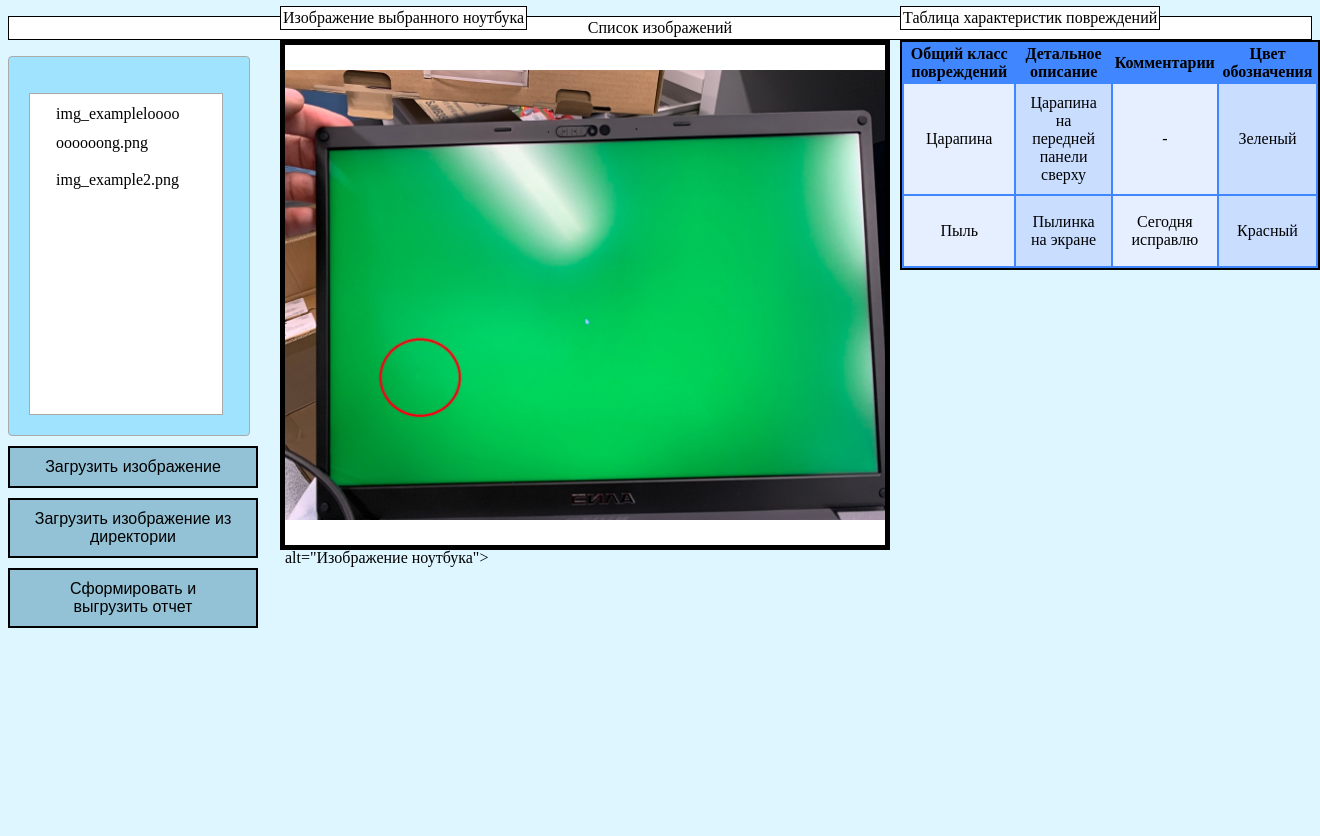
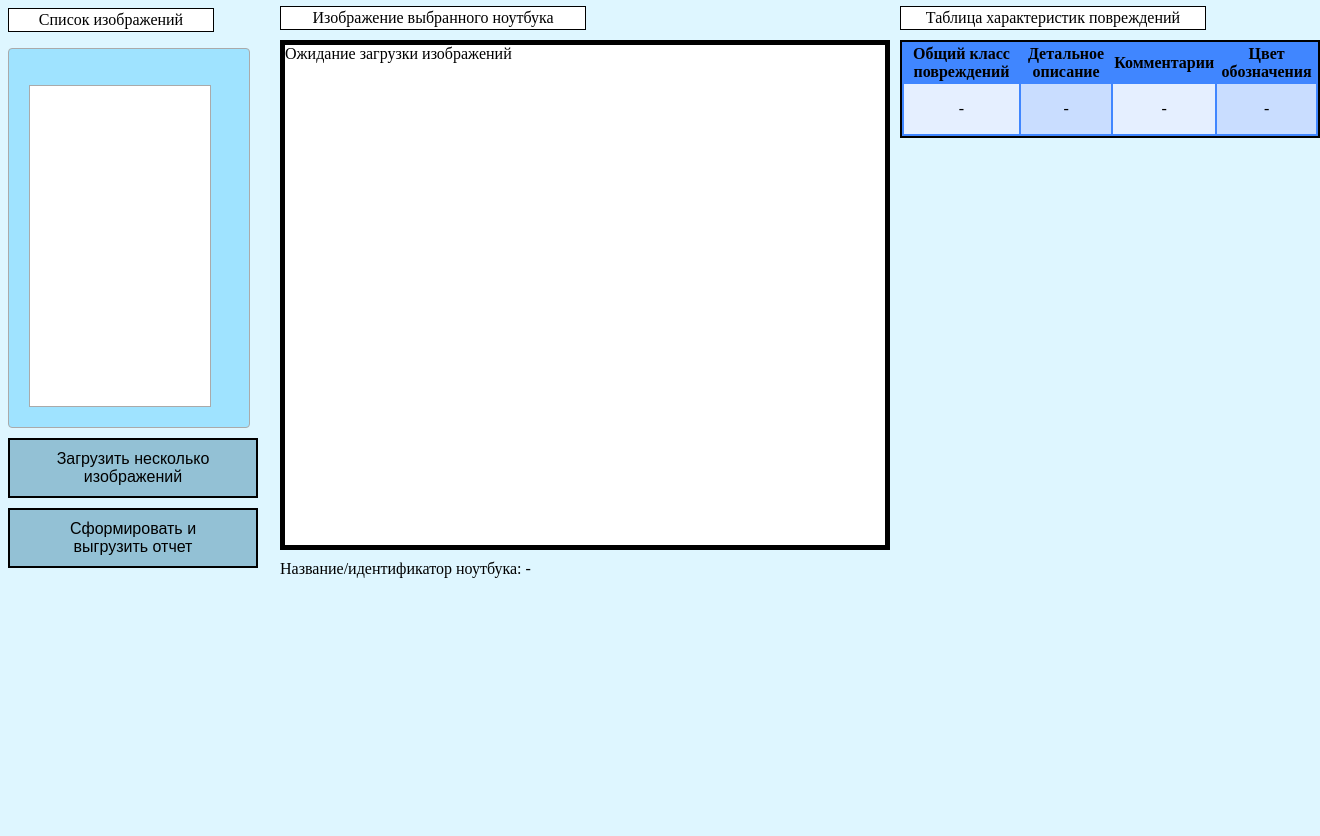
Before and after one commit to kirrog/proruv_utut, a Flask app: page / in a window 1320 px wide. After the commit the page ends 578 px from the top, so only its background shows below. Run offline with Flask 2, Linux system fonts and the light colour scheme; some libraries are stand-ins or nearby versions.

Commit message:
front: updated. last is connect with back

```diff
--- a/backend/static/css/button.css
+++ b/backend/static/css/button.css
@@ -1,4 +1,4 @@
-.btn-group button {
+.btn-group button, button {
     background-color: #93C1D5; /* Green background */
     border: 2px solid black; /* Green border */
     color: black; /* White text */
@@ -9,11 +9,11 @@
     margin-top: 10px;
 }
 
-.btn-group button:not(:last-child) {
+.btn-group button:not(:last-child),  button:not(:last-child){
 
 }
 
 /* Add a background color on hover */
-.btn-group button:hover {
+.btn-group button:hover, button:hover{
     background-color: #E6F8FF;
 }
--- /dev/null
+++ b/backend/static/css/cover.css
@@ -0,0 +1,11 @@
+#cover {
+   position: absolute;
+   top: 0;
+   left: 0;
+   right: 0;
+   bottom: 0;
+   opacity: 0.80;
+   background: #aaa;
+   z-index: 10;
+   display: none;
+}
--- a/backend/static/css/img.css
+++ b/backend/static/css/img.css
@@ -25,3 +25,10 @@
 .box1 img {
   object-fit: contain;
 }
+
+.lable_under {
+  position: absolute;
+  top: 560px;
+  left: 280px;
+  bottom: 0; right: 0;
+}
--- a/backend/static/css/list_box.css
+++ b/backend/static/css/list_box.css
@@ -20,7 +20,7 @@
 [role="listbox"]#ss_elem_list {
   position: relative;
   max-height: 20em;
-  width: 100%;
+  width: 180;
   overflow-y: auto;
 }
 
@@ -52,6 +52,7 @@
   cursor: pointer;
   max-width: 130px;
   word-wrap: break-word;
+  border: 1px solid #aaa;
 }
 
 [role="listbox"]:focus [role="option"].focused {
--- /dev/null
+++ b/backend/static/css/loader.css
@@ -0,0 +1,13 @@
+.loader {
+  border: 16px solid #f3f3f3; /* Light grey */
+  border-top: 16px solid #3498db; /* Blue */
+  border-radius: 50%;
+  width: 120px;
+  height: 120px;
+  animation: spin 2s linear infinite;
+}
+
+@keyframes spin {
+  0% { transform: rotate(0deg); }
+  100% { transform: rotate(360deg); }
+}
--- /dev/null
+++ b/backend/static/css/popup.css
@@ -0,0 +1,33 @@
+.w3-container {
+	background: #C4D6FF;
+	position: absolute;
+	left: 500px;
+	top: 20%;
+	width: 500px;
+	height: 470px;
+	border: 2px solid #000;
+	border-top-right-radius: 90px;
+  	border-bottom-left-radius: 80px;
+	display: none;
+	z-index: 11;
+}
+
+label {
+       margin: 10px 10px 10px;
+       word-wrap: break-word;
+       max-width: 450px;
+       display:inline-block;
+}
+
+span {
+	    margin: 0px 10px 0px;
+            display: block;
+            overflow: hidden;
+            padding: 0px 4px 0px 6px;
+}
+
+.input_2 {
+            width: 70%;
+	    max-width: 70%;
+	    word-wrap: break-word;
+}
--- /dev/null
+++ b/backend/static/js/index.js
@@ -0,0 +1,157 @@
+const isObjectEmpty = (objectName) => {
+  return Object.keys(objectName).length === 0
+}
+
+function print_empty_table() {
+	var defect_table = document.getElementById("defect-table");
+ 	var defect_tbody = defect_table.getElementsByTagName("tbody")[0];
+
+  	var new_tbody = document.createElement('tbody');
+	var newRow = new_tbody.insertRow();
+
+	var newCell = newRow.insertCell();
+	newCell.className = "defect-class";
+	var newText = document.createTextNode('-');
+	newCell.appendChild(newText);
+
+	var newCell = newRow.insertCell();
+	newCell.className = "defect-sign";
+	var newText = document.createTextNode('-');
+	newCell.appendChild(newText);
+
+	var newCell = newRow.insertCell();
+	newCell.className = "defect-comment";
+	var newText = document.createTextNode('-');
+	newCell.appendChild(newText);
+
+	var newCell = newRow.insertCell();
+	newCell.className = "defect-color";
+	var newText = document.createTextNode('-');
+	newCell.appendChild(newText);
+
+	defect_table.replaceChild(new_tbody, defect_tbody);
+}
+
+class Img_anchor{
+	constructor(id, img_name) {
+		this.id = id;
+		this.img_name = img_name;
+
+		this.defect_table = {};
+		this.img_colored = {};
+		this.laptop_name = {};
+		this.laptop_descr = {};
+	}
+}
+
+
+
+let image_arr = [];
+let image_arr_tmp = [];
+let unique_id = 1;
+let curr_id = 0;
+
+function ss_elem_on_click(event) {
+	var defect_img_box = document.getElementById("defect-img");
+	var defect_table = document.getElementById("defect-table");
+
+	defect_img_box.innerHTML = `<div class='loader'></div>`;
+	print_empty_table();
+
+	const r = /\d+/;
+	var ss_elem_id = event.target.id.match(r)[0];
+	curr_id = ss_elem_id;
+
+	for (const img_anchor of image_arr) {
+		if (img_anchor.id == ss_elem_id) {
+			if (isObjectEmpty(img_anchor.defect_table)) {
+				// Get data from back
+
+				// print new table
+			} else {
+				$("#defect-table").html(img_anchor.defect_table);
+			}
+
+			if (!isObjectEmpty(img_anchor.img_colored)) {
+				//print image
+			}
+
+			if (!isObjectEmpty(img_anchor.laptop_name)) {
+				$('#defect-img-label').text('Название/идентификатор ноутбука: ' + img_anchor.laptop_name);
+			}
+			else{
+				$('#defect-img-label').text('Название/идентификатор ноутбука: -');
+			}
+		}
+	}
+}
+
+/*
+*
+*	Load multiple images on click on button "Загрузить изображения из директории"
+*
+*/
+$( "#load_imgs" ).on( "click", function() {
+  	const inputElement = document.createElement('input');
+	inputElement.type = 'file';
+        inputElement.multiple = true;
+        inputElement.accept = '.png,.jpg,.jpeg';
+	inputElement.style.display = 'none';
+	document.body.appendChild(inputElement);
+
+	inputElement.click();
+
+	inputElement.onchange = async (e) => {
+    		const files = e.target.files;
+		image_arr_tmp = [];
+
+    		for (const file of files) {
+			var elem_list = document.getElementById("ss_elem_list")
+			var elem = document.createElement('li')
+			elem.id = 'ss_elem_' + unique_id;
+			elem.role = 'option';
+			elem.innerHTML = `<span class="checkmark" aria-hidden="true"></span>
+` + file.name;
+			elem.addEventListener("click", ss_elem_on_click, false);
+			elem_list.appendChild(elem);
+
+			image_arr_tmp.push(new Img_anchor(unique_id, file.name));
+			unique_id += 1;
+    		}
+	};
+
+
+	document.body.removeChild(inputElement);
+
+	var laptop_name = document.getElementById("laptop-name");
+	var laptop_descr = document.getElementById("laptop-description");
+	$("#cover").fadeIn(100);
+	$("#hidden-popup").show();
+} );
+
+/*
+*
+*	Unload .dotx document on click on button "Сформировать и выгрузить отчет"
+*
+*/
+$( "#unload_res" ).on( "click", function() {
+
+} );
+
+/*
+*
+*	Ок
+*
+*/
+$( "#popup_ok" ).on( "click", function() {
+  	for (const img_anchor of image_arr_tmp) {
+		img_anchor.laptop_name = $("#laptop-name").val();
+		img_anchor.laptop_dscr = $("#laptop-description").val();
+	}
+	image_arr.push(...image_arr_tmp);
+
+	$('#laptop-name').val('');
+	$('#laptop-description').val('');
+	$("#cover").fadeOut(100);
+	$("#hidden-popup").hide();
+} );
--- a/backend/static/js/table.js
+++ b/backend/static/js/table.js
@@ -3,6 +3,10 @@ let table = document.getElementById("defect-table");
 let editingTd;
 
 table.onclick = function (event) {
+  if (curr_id == 0) {
+	return
+  }
+
   // 3 возможных цели
   let target = event.target.closest(".edit-cancel,.edit-ok,td");
 
@@ -46,6 +50,11 @@ function makeTdEditable(td) {
 function finishTdEdit(td, isOk) {
   if (isOk) {
     td.innerHTML = td.firstChild.value;
+    for (const img_anchor of image_arr) {
+	if (img_anchor.id == curr_id) {
+		img_anchor.defect_table = $("#defect-table").html();
+	}
+    }
   } else {
     td.innerHTML = editingTd.data;
   }
--- a/backend/templates/index.html
+++ b/backend/templates/index.html
@@ -1,11 +1,15 @@
-<!DOCTYPE HTML>
 <html>
 <head>
+<script src="lib/jquery-3.7.1.min.js"></script>
+
 <meta charset="UTF-8">
-    <link rel="stylesheet" href="{{url_for('static', filename='/css/list_box.css')}}">
-    <link rel="stylesheet" href="{{url_for('static', filename='/css/img.css')}}">
-    <link rel="stylesheet" href="{{url_for('static', filename='/css/button.css')}}">
-    <link rel="stylesheet" href="{{url_for('static', filename='/css/table.css')}}">
+<link rel="stylesheet" href="../static/css/list_box.css">
+<link rel="stylesheet" href="../static/css/img.css">
+<link rel="stylesheet" href="../static/css/button.css">
+<link rel="stylesheet" href="../static/css/table.css">
+<link rel="stylesheet" href="../static/css/loader.css">
+<link rel="stylesheet" href="../static/css/popup.css">
+<link rel="stylesheet" href="../static/css/cover.css">
 
 <style>
 .p-border {
@@ -21,33 +25,26 @@
 
 <body style="background-color:#DEF6FF; font-size: 16;">
 
-<p class="p-border">Список изображений</p>
+<p class="p-border" >Список изображений</p>
 <p class="p-border" style="position:absolute; top: -10px; left:280px; width: 300;">Изображение выбранного ноутбука</p>
 <p class="p-border" style="position:absolute; top: -10px; left:900px; width: 300;">Таблица характеристик повреждений</p>
 
 <div class="listbox-area">
   <div>
     <ul id="ss_elem_list" tabindex="0" role="listbox" aria-labelledby="ss_elem">
-            <li id="ss_elem_Np" role="option">
-                <span class="checkmark" aria-hidden="true"></span>
-                img_exampleloooooooooong.png
-            </li>
-            <li id="ss_elem_Pu" role="option">
-                <span class="checkmark" aria-hidden="true"></span>
-                img_example2.png
-            </li>
+
     </ul>
   </div>
 </div>
 
 <div class="btn-group">
-    <button type="button" id="load_img">Загрузить изображение</button>
-    <button type="button" id="load_imgs">Загрузить изображение из директории</button>
+<button type="button" id="load_imgs">Загрузить несколько изображений</button>
 <button type="button" id="unload_res">Сформировать и выгрузить отчет</button>
 </div>
 
 <div class="wrapper">
-    <div class="box box1"><img src="{{url_for('static', filename='/assets/IMG_7556.JPG')}}" > alt="Изображение ноутбука"></div>
+   <div id="defect-img" class="box box1">Ожидание загрузки изображений</div>
+   <lable class="lable_under" id="defect-img-label">Название/идентификатор ноутбука: -</lable>
 </div>
 
 <table id="defect-table">
@@ -61,22 +58,32 @@
   </thead>
   <tbody>
   <tr>
-        <td class="defect-class">Царапина</td>
-        <td class="defect-sign">Царапина на передней панели сверху</td>
-        <td class="defect-comment"> -</td>
-        <td class="defect-color">Зеленый</td>
-    </tr>
-    <tr>
-        <td class="defect-class">Пыль</td>
-        <td class="defect-sign">Пылинка на экране</td>
-        <td class="defect-comment">Сегодня исправлю</td>
-        <td class="defect-color">Красный</td>
+    <td class="defect-class">-</td>
+    <td class="defect-sign">-</td>
+    <td class="defect-comment">-</td>
+    <td class="defect-color">-</td>
   </tr>
   </tbody>
 </table>
 
-<script src="{{url_for('static', filename='/js/list_box.js')}}"></script>
-<script src="{{url_for('static', filename='/js/table.js')}}"></script>
+<div class="w3-container" id="hidden-popup">
+  <label>Введите название ноутбука (идентификатор) для выбранных изображений (опционально):</label>
+    <span>
+        <textarea class="input_2" id="laptop-name"></textarea>
+    </span>
+  <label>Введите дополнительное описание для выбранных изображений (опционально):</label>
+    <span>
+        <textarea class="input_2" style="height:250px" id="laptop-description"></textarea>
+    </span>
+   <button type="button" style="width:100px; margin-left:50px; margin-right:10px; float:left;" id="popup_ok">ОК</button>
+</div>
+
+<div id="cover"> </div>
+
+<script src="../static/js/index.js"></script>
+<script src="../static/js/list_box.js"></script>
+<script src="../static/js/table.js"></script>
+
 
 </body>
 </html>
```
Lines whose indentation alone changed are shown as unchanged.
